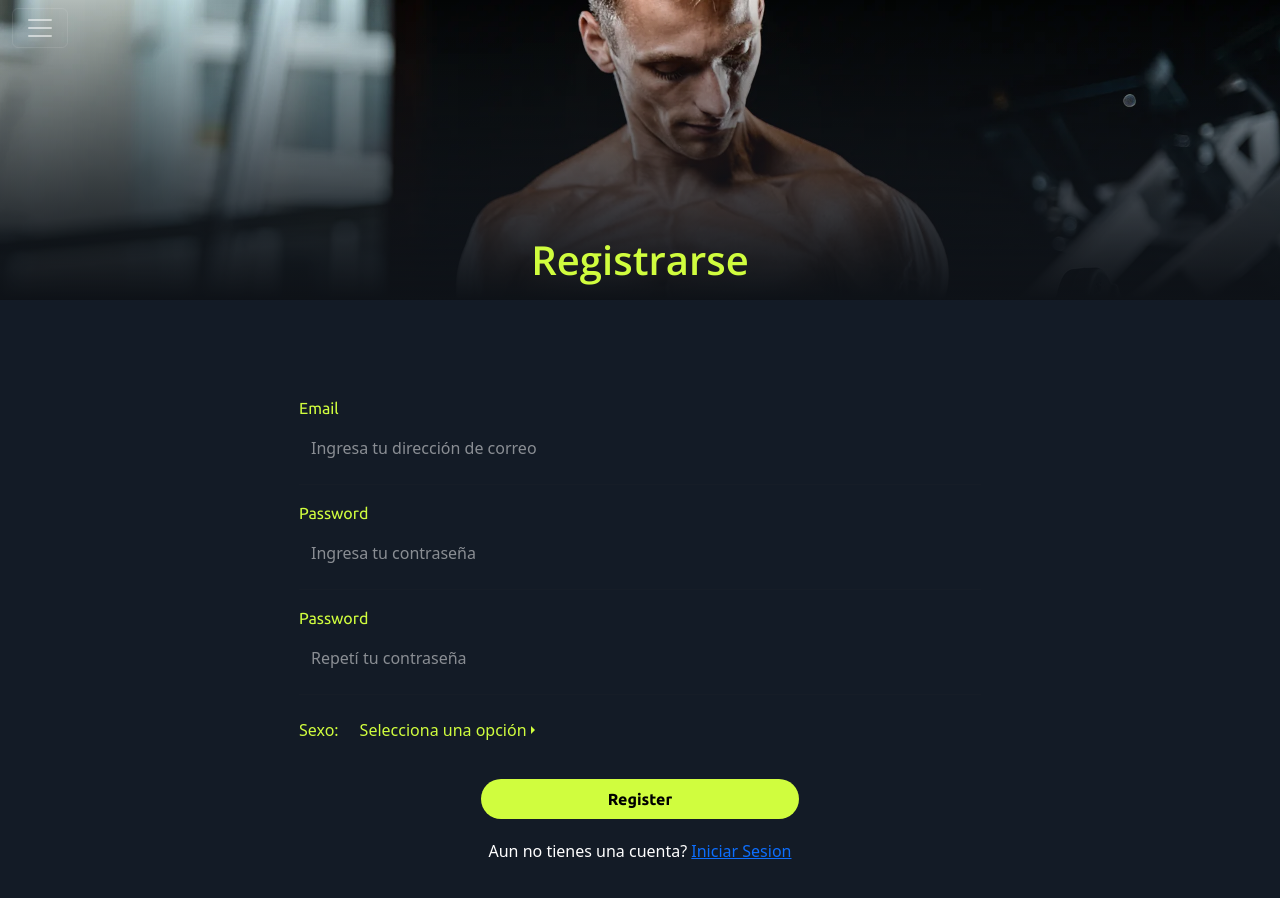
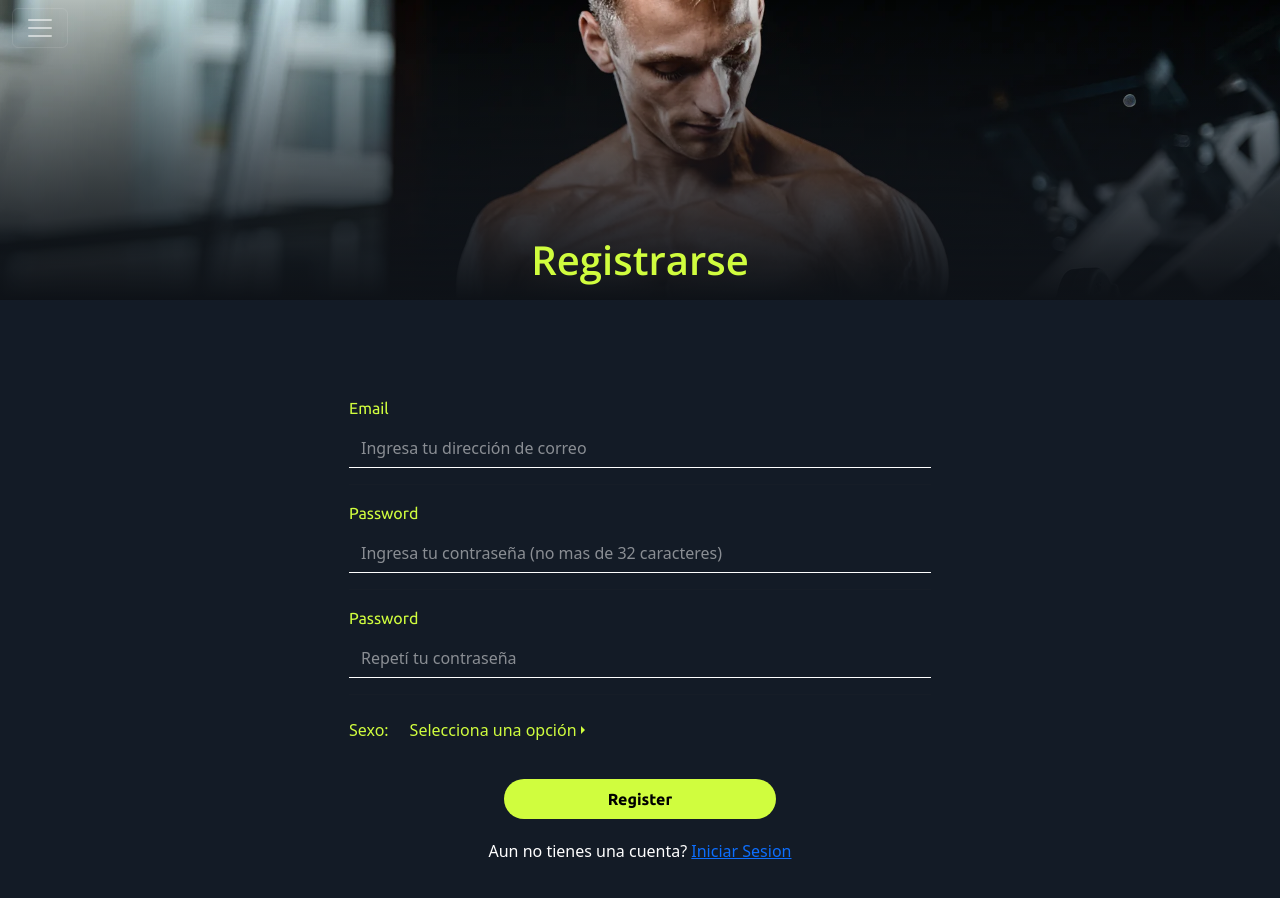
Before and after one commit to Ignacio687/Programacion_I_2023, an Angular app in the folder frontend/src/app_gym/: page /register in a window 1280 px wide. Shown: the top 898 px of the page. Built offline with nearby package versions, Linux system fonts and the light colour scheme.

Commit message:
login works tp 10.2 done

```diff
--- a/frontend/src/app_gym/src/app/app.module.ts
+++ b/frontend/src/app_gym/src/app/app.module.ts
@@ -24,6 +24,7 @@ import { GenerateRegisterButtonComponent } from './components/generate-register-
 import { HttpClientModule } from '@angular/common/http';
 import { NgbModule } from '@ng-bootstrap/ng-bootstrap';
 import { UserCredentialsComponent } from './components/user-credentials/user-credentials.component';
+import { FormsModule, ReactiveFormsModule} from '@angular/forms'
 
 @NgModule({
   declarations: [
@@ -52,7 +53,9 @@ import { UserCredentialsComponent } from './components/user-credentials/user-cre
     BrowserModule,
     AppRoutingModule,
     HttpClientModule,
-    NgbModule
+    NgbModule,
+    FormsModule,
+    ReactiveFormsModule
   ],
   providers: [],
   bootstrap: [AppComponent]
--- a/frontend/src/app_gym/src/app/components/user-credentials/user-credentials.component.html
+++ b/frontend/src/app_gym/src/app/components/user-credentials/user-credentials.component.html
@@ -1,21 +1,20 @@
-<div class="container mt-5" style="max-width: 850px;">
-    <form class="p-5 rounded" style="padding-bottom: 0px !important;">
+<div class="container mt-5 form-container">
+    <form class="p-5 rounded" [formGroup]="getFormGroup()">
         <!-- Campos de Submit -->
-        <div *ngFor="let opLabel of ['Email', 'Password', 'Password']; last as lastLabel; index as labelIndex" class="mb-3 mx-4">
-            <div *ngIf="getCurrentRoute() === '/register' || (getCurrentRoute() === '/login' && !lastLabel)||(getCurrentRoute() === '/recover-pass' && !labelIndex)">
-                <label class="form-label" for="Input{{opLabel}}{{labelIndex}}" style="color: #D0FD3E;">{{opLabel}}</label>
-                <input type="{{opLabel}}"
-                    class="form-control bg-transparent border-start-0 border-end-0 border-top-0 text-white"
-                    style="border-radius: 0%;" id="Input{{opLabel}}{{labelIndex}}" placeholder="{{!labelIndex? 'Ingresa tu dirección de correo':lastLabel? 'Repetí tu contraseña':'Ingresa tu contraseña'}}">
-                <hr>
+        <div *ngFor="let opLabel of getIterable(); last as lastLabel; index as labelIndex" class="mb-3 mx-4">
+            <label class="form-label" style="color: #D0FD3E;">{{opLabel}}</label>
+            <input type="{{opLabel}}"
+                class="login-input form-control bg-transparent text-white" placeholder="{{!labelIndex? 'Ingresa tu dirección de correo':labelIndex === 2? 'Repetí tu contraseña':'Ingresa tu contraseña (no mas de 32 caracteres)'}}" formControlName="{{!labelIndex? 'email': 'password'+labelIndex}}">
+            <div class='warning-text' *ngIf="getFormValue(labelIndex)?.invalid && getFormValue(labelIndex).value !== ''">
+                Este campo es incorrecto
             </div>
+            <hr>
         </div>
         <!-- Selector de sexo -->
         <div *ngIf="getCurrentRoute() === '/register'; else recoverPassBlock" class="mx-4 d-flex align-items-center">
             <span style="color: #D0FD3E;">Sexo: </span>
             <div class="btn-group dropend mx-2">
-                <button class="btn dropdown-toggle" style="color: #D0FD3E;" id="dropdownMenuButton" type="button"
-                    data-bs-toggle="dropdown" aria-expanded="false">
+                <button class="btn dropdown-toggle" style="color: #D0FD3E;" id="dropdownMenuButton" type="button" data-bs-toggle="dropdown" aria-expanded="false">
                     {{ selectedOption }}
                 </button>
                 <ul class="dropdown-menu" id="dropdownMenuOptions">
@@ -23,27 +22,21 @@
                 </ul>
             </div>
         </div>
-    </form>
-    <div class="p-5 rounded" style="padding-top: 0px !important;">
         <ng-template #recoverPassBlock>
             <div *ngIf="getCurrentRoute()==='/login'" class="mx-4 text-end">
                 <a routerLink="/recover-pass" style="color: #D0FD3E; text-decoration: none">Olvidaste tu contraseña?</a>
             </div>
         </ng-template>
+        <!-- Boton de Submit -->
         <div class="container-sm text-center" style="margin: 30px 0px 20px 0px">
             <div class="row-cols-1">
                 <div class="col">
-                    <div *ngIf="getCurrentRoute()==='/login'; else elseButtonBlock">
-                        <button (click)="login()" class="standard-button">Iniciar Sesión</button>
-                    </div>
-                    <ng-template #elseButtonBlock>
-                        <button (click)="getCurrentRoute()==='/recover-pass'? sendRecoverEmail():''" class="standard-button" routerLink="{{getCurrentRoute()==='/register'? '/register-form':'/login'}}">{{getCurrentRoute()==='/register'? 'Register':'Enviar'}}</button>
-                    </ng-template>
+                    <button (click)="submit()" class="standard-button">{{getCurrentRoute()==='/register'? 'Register':getCurrentRoute()==='/login'? 'Iniciar Sesión': 'Enviar'}}</button>
                 </div>
             </div>
         </div>
         <div *ngIf="getCurrentRoute()!=='/recover-pass'" class="mb-3 mx-4 text-center text-white">
             <p>Aun no tienes una cuenta? <a routerLink="{{getCurrentRoute()!=='/login'? '/login': '/register'}}">{{getCurrentRoute()!=='/login'? 'Iniciar Sesion': 'Registrarse'}}</a></p>
         </div>
-    </div>
+    </form>
 </div>
--- a/frontend/src/app_gym/src/app/components/user-credentials/user-credentials.component.ts
+++ b/frontend/src/app_gym/src/app/components/user-credentials/user-credentials.component.ts
@@ -1,6 +1,8 @@
 import { Component } from '@angular/core';
 import { Router } from '@angular/router';
 import { LoginService } from 'src/app/services/auth/login.service';
+import { FormBuilder, FormGroup, Validators } from '@angular/forms'
+import jwt_decode from "jwt-decode";
 
 @Component({
   selector: 'app-user-credentials',
@@ -9,19 +11,41 @@ import { LoginService } from 'src/app/services/auth/login.service';
 })
 export class UserCredentialsComponent {
   selectedOption: string = 'Selecciona una opción'; // Valor inicial'
+  loginForm!: FormGroup;
+  registerForm!: FormGroup;
+  recoverPassForm!: FormGroup;
 
   constructor(
     private loginService: LoginService,
-    private router: Router
+    private router: Router,
+    private formBuilder: FormBuilder
     ) {}
 
+  ngOnInit() {
+    this.loginForm = this.formBuilder.group({
+      email: ['', [Validators.email, Validators.required]],
+      password1: ['', [Validators.maxLength(32), Validators.required]]
+    })
+    this.registerForm = this.formBuilder.group({
+      email: ['', [Validators.email, Validators.required]],
+      password1: ['',[ Validators.maxLength(32), Validators.required]],
+      password2: ['',[ Validators.maxLength(32), Validators.required]]
+    })
+    this.recoverPassForm = this.formBuilder.group({
+      email: ['', [Validators.email, Validators.required]]
+    })
+  }
+
   login(dataLogin: any = {}){
-    dataLogin = {email: "matiasboldrini@gmail.com", password: "ujshu110945-"};
+    console.log(dataLogin);
     console.log('Comprobando credenciales');
     this.loginService.login(dataLogin).subscribe({
       next: (rta: any) => {
         console.log('Respuesta login: ', rta.access_token);
         localStorage.setItem('token', rta.access_token);
+        let tokenPayload: any = jwt_decode(rta.access_token)
+        localStorage.setItem('token_rol', tokenPayload.rol);
+        localStorage.setItem('token_DNI', tokenPayload.DNI);
         this.router.navigateByUrl('/home');
       },
       error: (error: any) => {
@@ -36,10 +60,52 @@ export class UserCredentialsComponent {
     })
   }
 
-  sendRecoverEmail() {
+  getFormValue(index: number): any {
+    if (!index) {
+      return this.loginForm.get('email');
+    } else {
+      return this.loginForm.get('password'+index);
+    }
+  }
+
+  submit() {
+    if (this.loginForm.valid) {
+      if (this.getCurrentRoute() === '/login') {
+        this.login({email: this.getFormValue(0)?.value, password: this.getFormValue(1)?.value})
+      } else if (this.getCurrentRoute() === '/register') {
+
+      } else {
+        this.sendRecoverEmail(this.getFormValue(0)?.value)
+      }
+    }
+  }
+
+  sendRecoverEmail(email: string) {
+    console.log(email)
+    this.router.navigateByUrl('/login')
   }
 
   getCurrentRoute() {
     return this.router.url
   }
+
+  getFormGroup() {
+    if (this.getCurrentRoute() === '/login') {
+      return this.loginForm
+    } else if (this.getCurrentRoute() === '/register') {
+      return this.registerForm
+    } else {
+      return this.recoverPassForm
+    }
+  }
+
+  getIterable() {
+    if (this.getCurrentRoute() === '/register') {
+      return ['Email', 'Password', 'Password']
+    } else if (this.getCurrentRoute() === '/login') {
+      return ['Email', 'Password']
+    } else {
+      return ['Email']
+    }
+  }
 }
--- a/frontend/src/app_gym/src/app/guards/admin-session.guard.ts
+++ b/frontend/src/app_gym/src/app/guards/admin-session.guard.ts
@@ -4,12 +4,12 @@ import jwt_decode from "jwt-decode";
 
 export const adminSessionGuard: CanActivateFn = (route, state) => {
 
-  let router: Router = inject(Router);
-  let token = localStorage.getItem('token')
+  const router: Router = inject(Router);
+  const token = localStorage.getItem('token')
+  const tokenRol = localStorage.getItem('token_rol')
 
-  if (token) {
-    let tokenPayload: any = jwt_decode(token)
-    if (tokenPayload.rol.includes('admin')) {
+  if (token && tokenRol) {
+    if (tokenRol.includes('admin')) {
       return true
     } else {
       router.navigateByUrl('/home')
--- a/frontend/src/app_gym/src/app/guards/profesor-session.guard.ts
+++ b/frontend/src/app_gym/src/app/guards/profesor-session.guard.ts
@@ -1,15 +1,14 @@
 import { CanActivateFn, Router } from '@angular/router';
 import { inject } from '@angular/core';
-import jwt_decode from "jwt-decode";
 
 export const profesorSessionGuard: CanActivateFn = (route, state) => {
 
-  let router: Router = inject(Router);
-  let token = localStorage.getItem('token')
+  const router: Router = inject(Router);
+  const token = localStorage.getItem('token')
+  const tokenRol = localStorage.getItem('token_rol')
 
-  if (token) {
-    let tokenPayload: any = jwt_decode(token)
-    if (tokenPayload.rol.includes('profesor') || tokenPayload.rol.includes('admin')) {
+  if (token && tokenRol) {
+    if (tokenRol.includes('profesor') || tokenRol.includes('admin')) {
       return true
     } else {
       router.navigateByUrl('/home')
--- a/frontend/src/app_gym/src/styles.css
+++ b/frontend/src/app_gym/src/styles.css
@@ -245,6 +245,13 @@ input {
   background: transparent;
   border-bottom: 1px solid white;
 }
+.login-input {
+  border: 0;
+  outline: 0;
+  background: transparent;
+  border-bottom: 1px solid white !important;
+  border-radius: 0%;
+}
   /* .material-symbols-outlined {
   color: gray;
   height: 100%;
@@ -322,3 +329,11 @@ input {
 .card:hover .dropdown-button{
   color: black;
 }
+.form-container {
+  max-width: 750px;
+}
+.warning-text{
+  color: red;
+  padding-top: 10px;
+  font-size: medium;
+}
```
